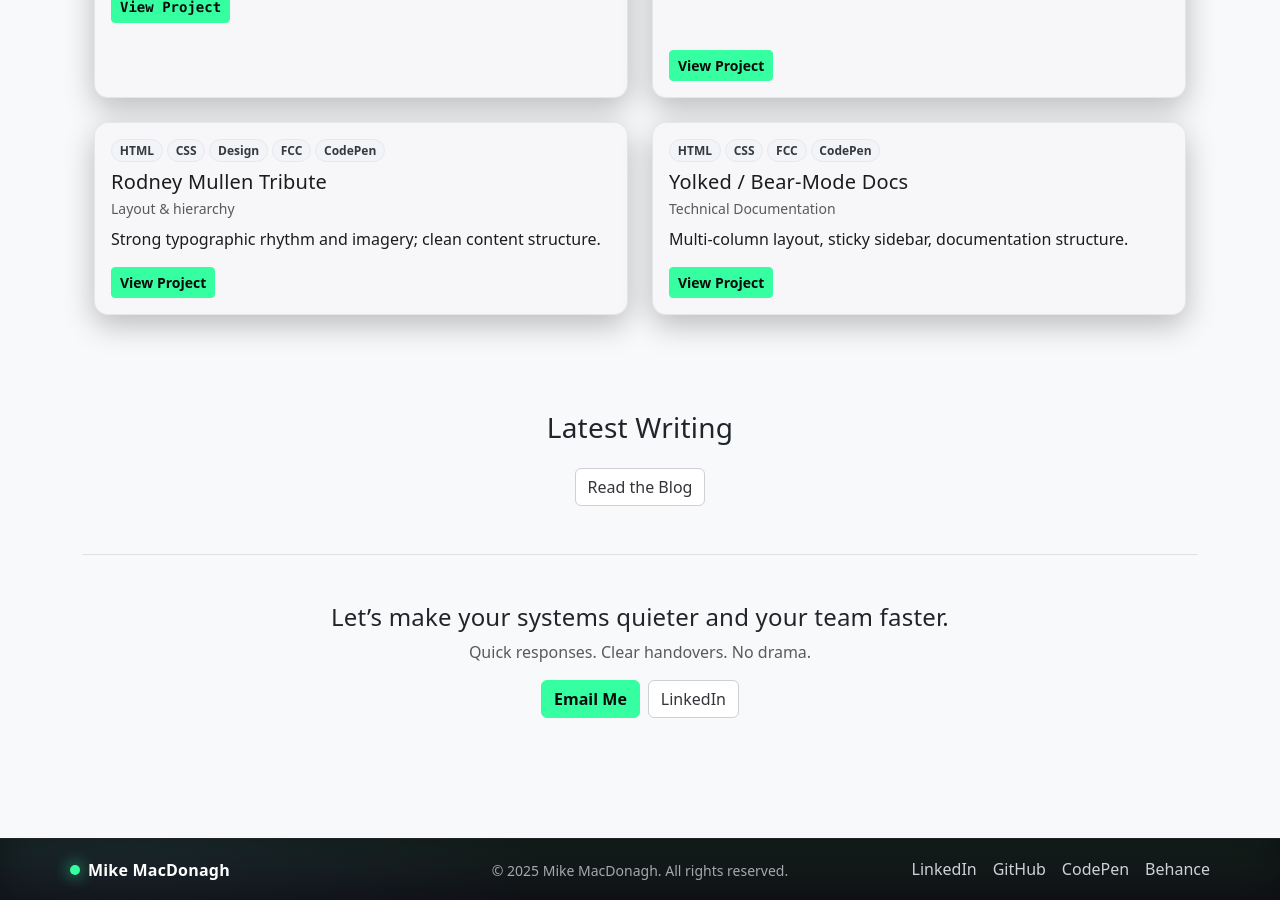
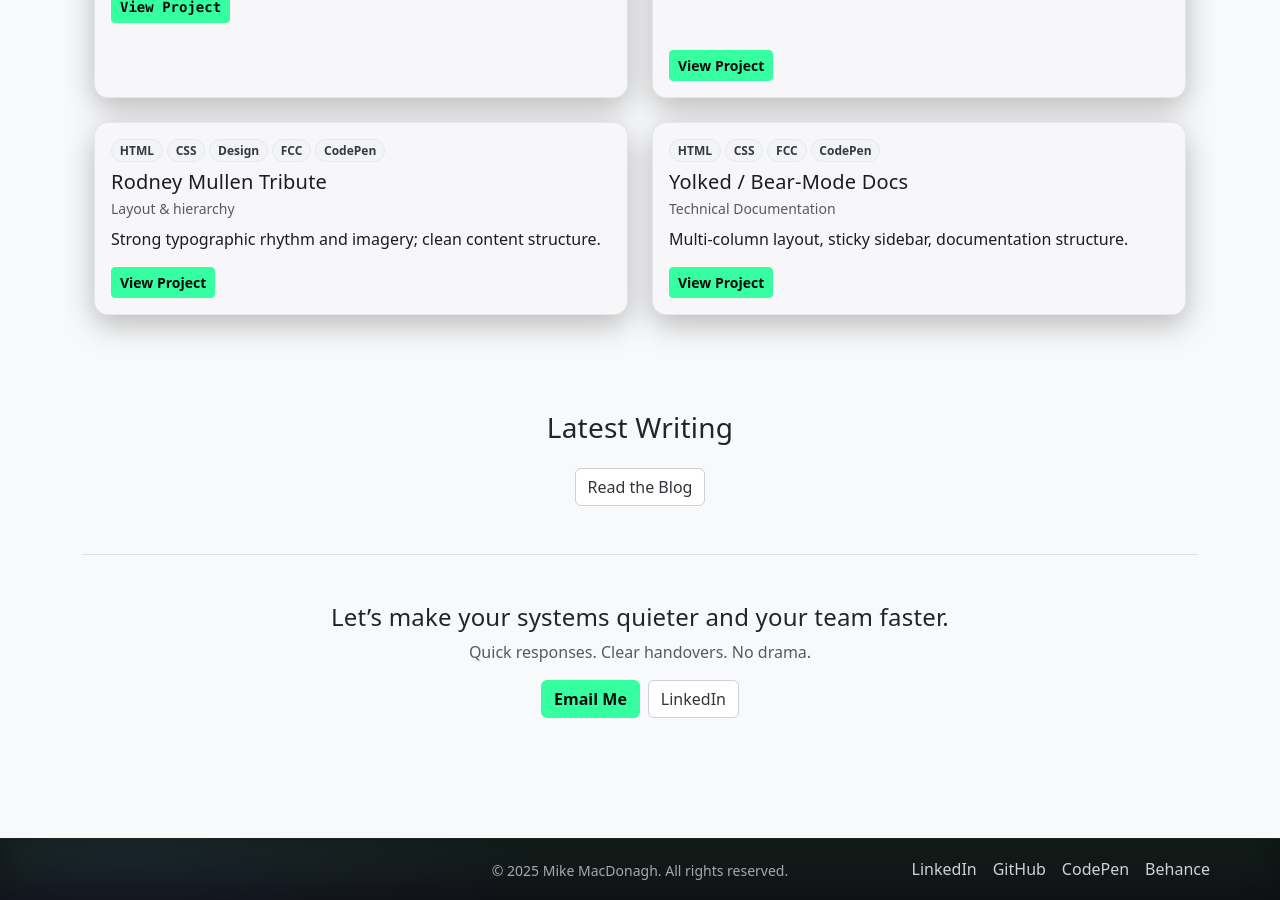
Before and after one commit to MechMadHog/michaelmacdonagh.net, a Jekyll site: the page built from index.md, in a window 1280 px wide and 900 px high, scrolled down 1702 px. Built offline with Jekyll 4.4.1, drawn with Linux system fonts in a browser that asks for light colours.

Commit message:
Removed link from footer

```diff
--- a/_includes/footer.html
+++ b/_includes/footer.html
@@ -1,10 +1,6 @@
 <footer class="site-footer">
   <div class="container footer-grid">
     <div class="footer-cell left">
-      <a href="{{ '/' | relative_url }}" class="brand mini d-inline-flex align-items-center gap-2 text-decoration-none">
-        <span class="brand-dot" aria-hidden="true"></span>
-        <span class="brand-text fw-semibold">Mike MacDonagh</span>
-      </a>
     </div>
 
     <div class="footer-cell center">
```
